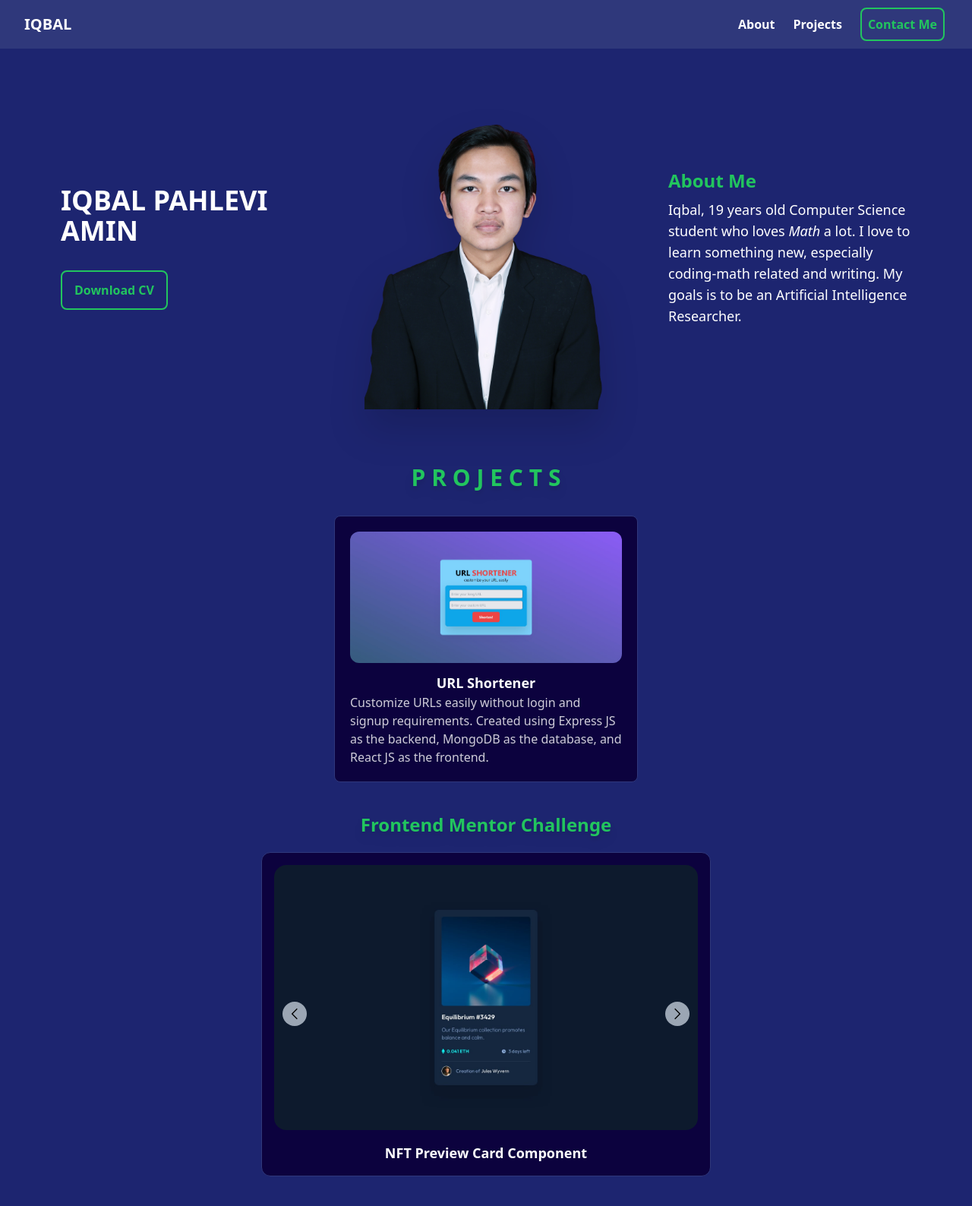
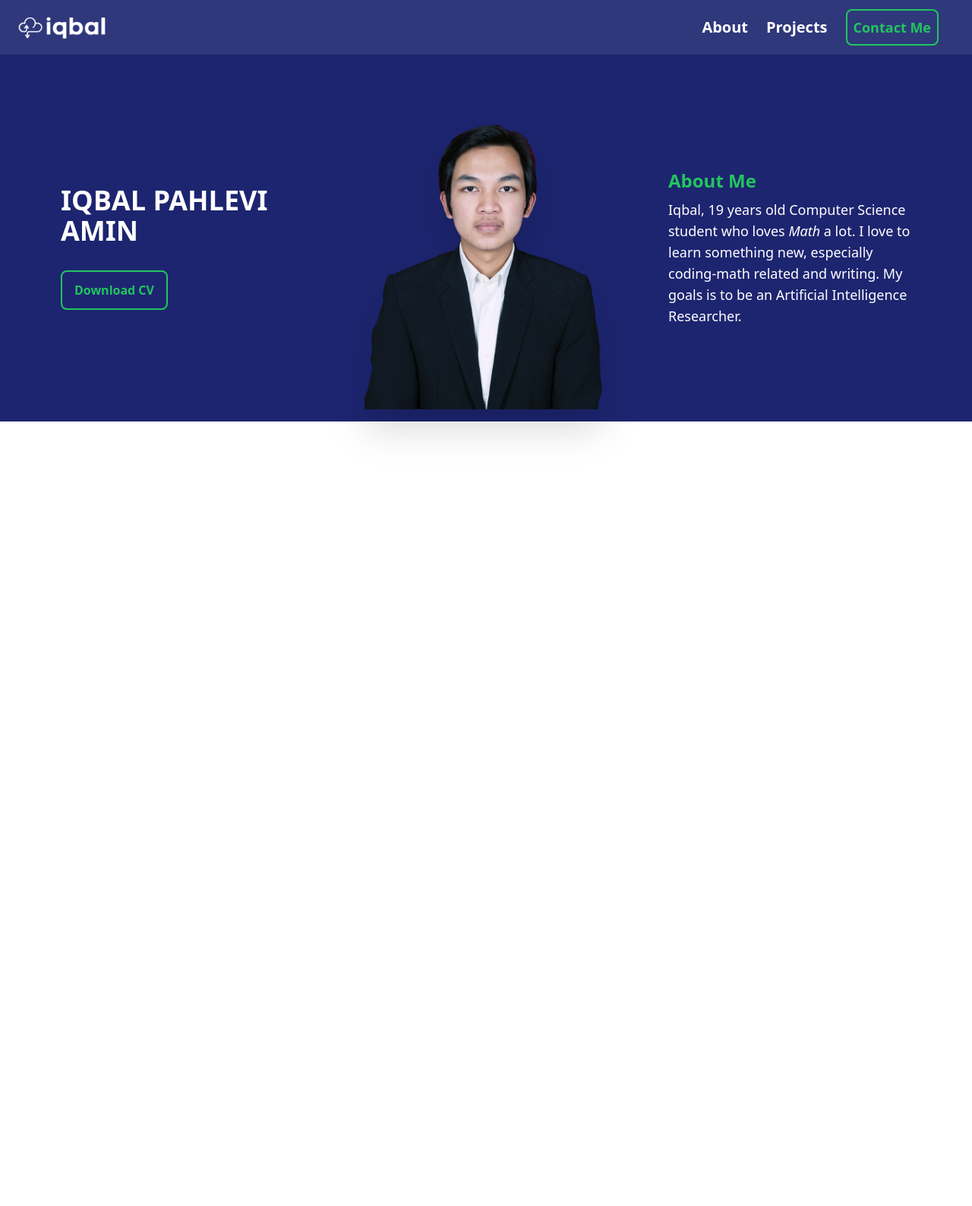
Before and after one commit to iqbalpa/profile-website, a React (Create React App) app: page / in a window 1280 px wide. Shown: the whole page at 76% size. After the commit the page ends 800 px from the top, so only its background shows below. Built offline with nearby package versions, Linux system fonts and the light colour scheme.

Commit message:
feat: add logo to header & delete deprecated components

```diff
--- a/src/App.js
+++ b/src/App.js
@@ -1,15 +1,11 @@
 import Header from "./components/Header/Header"
 import Hero from "./components/Hero/Hero"
-import Project from "./components/Projects/Project"
-import FEMentor from "./components/Projects/FEMentor"
 
 export default function App() {
   return (
     <>
       <Header />
       <Hero />
-      <Project />
-      <FEMentor />
     </>
   )
 }
--- a/src/components/Card/Card.js
+++ /dev/null
@@ -1,12 +0,0 @@
-import React from "react";
-
-const Card = ({ title, url, imagePath }) => {
-    return(
-        <main className="w-[25rem] bg-Sapphire flex flex-col p-5 rounded-lg border-[1px] border-ResolutionBlue">
-            <img src={imagePath} alt={title} className="rounded-xl w-96 mb-3" />
-            <a href={url} target="_blank" rel="noreferrer" className="font-bold text-lg text-center hover:text-gray-400">{title}</a>
-        </main>
-    )
-}
-
-export default Card;
--- a/src/components/Carousel/Carousel.js
+++ /dev/null
@@ -1,50 +0,0 @@
-import React, { useEffect, useState } from "react";
-import { GrNext, GrPrevious } from 'react-icons/gr';
-
-const Carousel = ({ listData }) => {
-    const images = listData.map(item => item.imagePath);
-    const titles = listData.map(item => item.title);
-    const urls = listData.map(item => item.url);
-
-    const [currentIndex, setCurrentIndex] = useState(0);
-
-    const handleNextClick = () => {
-        if (currentIndex === images.length - 1) {
-            setCurrentIndex(0);
-        } else {
-            setCurrentIndex(currentIndex + 1);
-        }
-    };
-    const handlePrevClick = () => {
-        if (currentIndex === 0) {
-            setCurrentIndex(images.length - 1);
-        } else {
-            setCurrentIndex(currentIndex - 1);
-        }
-    };
-
-    useEffect(() => {
-        const interval = setInterval(() => {
-            handleNextClick();
-        }, 3000); // change interval time here
-        return () => clearInterval(interval);
-    }, [currentIndex]);
-
-    return (
-        <main className="w-[37rem] m-auto">
-            <div className="w-full relative select-none">
-                <div className="bg-Sapphire p-4 rounded-xl flex flex-col items-center justify-center border-[1px] border-ResolutionBlue">
-                    <img src={images[currentIndex]} alt="" className="rounded-2xl" />
-                    <a href={urls[currentIndex]} target="_blank" rel="noreferrer" className="mt-4 text-lg font-semibold text-white hover:text-gray-400">{titles[currentIndex]}</a>
-                </div>
-
-                <div className="absolute w-full top-1/2 transform -translate-y-1/2 flex justify-between items-start px-7">
-                    <button onClick={handlePrevClick} className="bg-slate-300/75 hover:bg-slate-500/75 p-2 rounded-full"><GrPrevious /></button>
-                    <button onClick={handleNextClick} className="bg-slate-300/75 hover:bg-slate-500/75 p-2 rounded-full"><GrNext /></button>
-                </div>
-            </div>
-        </main>
-    )
-}
-
-export default Carousel;
--- a/src/components/Header/Header.js
+++ b/src/components/Header/Header.js
@@ -1,19 +1,24 @@
 import React from "react";
+import Logo from "../../assets/logo-1.png";
 
 const Header = () => {
 	return (
-        <header className="fixed w-screen h-16 z-10 flex flex-row justify-between items-center bg-ResolutionBlue text-white">
-            <a href="#" className="ml-8 text-xl font-extrabold">IQBAL</a>
+		<header className="fixed w-screen h-[4.5rem] z-10 flex flex-row justify-between items-center bg-ResolutionBlue text-white">
+			<img src={Logo} alt="logo" className="w-32 h-10 ml-5" />
 
-            <div className="flex flex-row items-center pr-6 text-md font-semibold">
-                <a href="#1" className="m-3 duration-75 hover:text-green-500">About</a>
-                <a href="#2" className="m-3 duration-75 hover:text-green-500">Projects</a>
+			<div className="flex flex-row items-center mr-8 text-md font-semibold">
+				<a href="#1" className="text-xl m-3 duration-75 hover:text-green-500">
+					About
+				</a>
+				<a href="#2" className="text-xl m-3 duration-75 hover:text-green-500">
+					Projects
+				</a>
 				<a href="mailto:iqbalpahlevi07@gmail.com">
-                    <button className="hover:scale-105 m-3 p-2 rounded-lg border-2 border-green-500 duration-300 hover:bg-green-500 text-green-500 hover:text-ResolutionBlue">Contact Me</button>
+					<button className="hover:scale-105 m-3 p-2 text-lg rounded-lg border-2 border-green-500 duration-300 hover:bg-green-500 text-green-500 hover:text-ResolutionBlue">Contact Me</button>
 				</a>
 			</div>
 		</header>
 	);
-}
+};
 
 export default Header;
--- a/src/components/Projects/FEMentor.js
+++ /dev/null
@@ -1,29 +0,0 @@
-import React, { useState, useEffect } from "react";
-import Card from "../Card/Card";
-import Carousel from "../Carousel/Carousel";
-
-const FEMentor = () => {
-    const [data, setData] = useState([]);
-
-    // get data from src/assets/data.json using useeffect
-    useEffect(() => {
-        fetch("/data.json")
-            .then(res => res.json())
-            .then(dat => setData(dat.frontendMentor))
-            .catch(() => console.log("fetching data failed"))
-            .finally(() => console.log(data.length));
-    }, []);
-
-    return (
-        <main className="bg-MidnightBlue flex flex-col justify-center items-center pt-5 pb-10">
-            <p className="text-2xl font-bold text-green-500 drop-shadow-lg mb-5">Frontend Mentor Challenge</p>
-
-            {data &&
-                <Carousel listData={data} />
-            }
-
-        </main>
-    )
-}
-
-export default FEMentor;
--- a/src/components/Projects/Project.js
+++ /dev/null
@@ -1,16 +0,0 @@
-import React from "react";
-
-const Project = () => {
-    return (
-        <main id="2" className="bg-MidnightBlue flex flex-col justify-center items-center pt-14 pb-5 text-white">
-            <p className="text-3xl font-bold text-green-500 drop-shadow-lg mb-8">P R O J E C T S</p>
-            <div className="w-[25rem] bg-Sapphire flex flex-col p-5 rounded-lg border-[1px] border-ResolutionBlue">
-                <img src="/projects/url-shortener.png" alt="url shortener" className="rounded-xl w-96 mb-3"/>
-                <a href="https://iqbal-url-shortener.vercel.app/" target="_blank" className="font-bold text-lg text-center hover:text-gray-600">URL Shortener</a>
-                <p className="text-left opacity-80">Customize URLs easily without login and signup requirements. Created using Express JS as the backend, MongoDB as the database, and React JS as the frontend.</p>
-            </div>
-        </main>
-    )
-}
-
-export default Project;
```
Also changed, not shown: src/assets/logo-1.png (added). Lines whose indentation alone changed are shown as unchanged.
